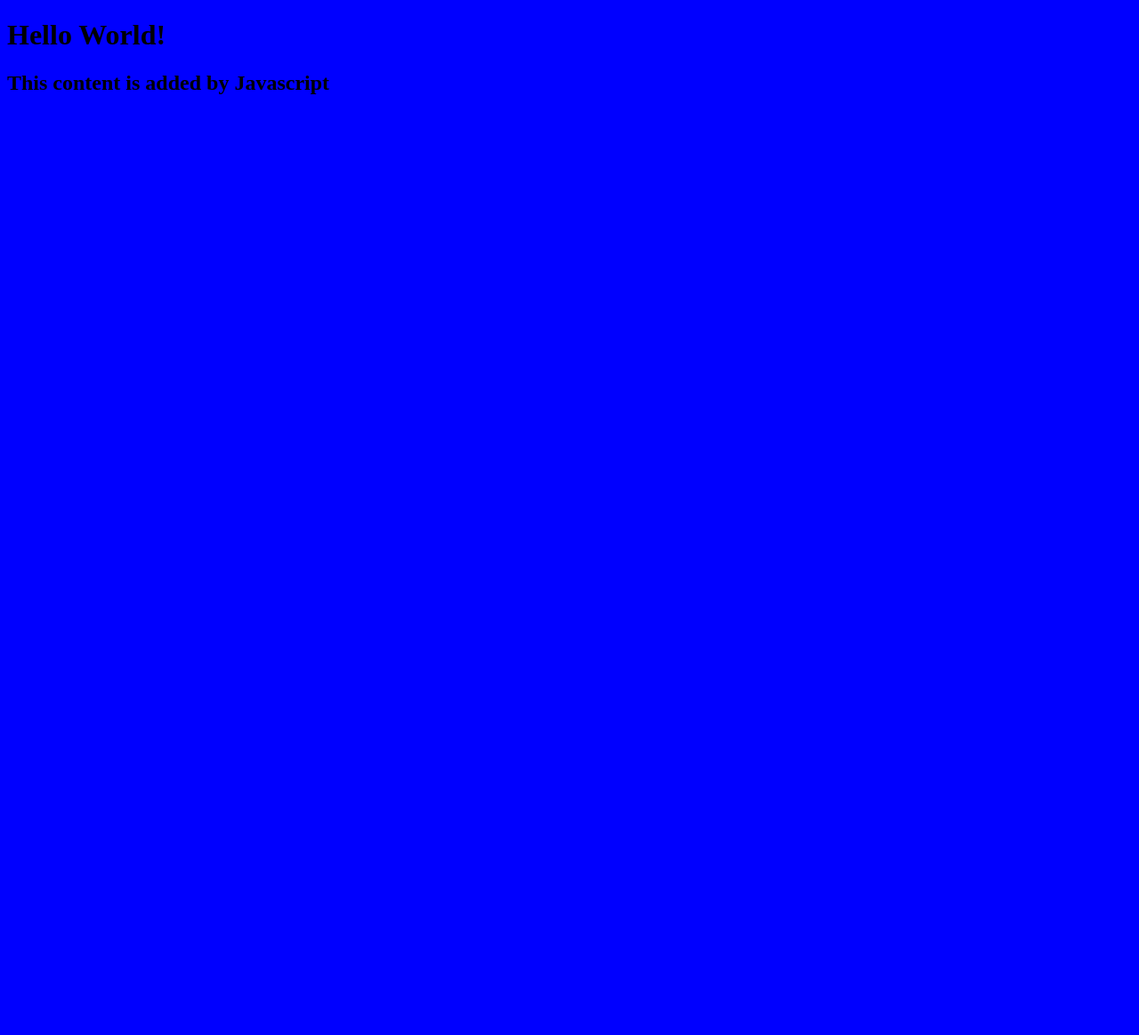
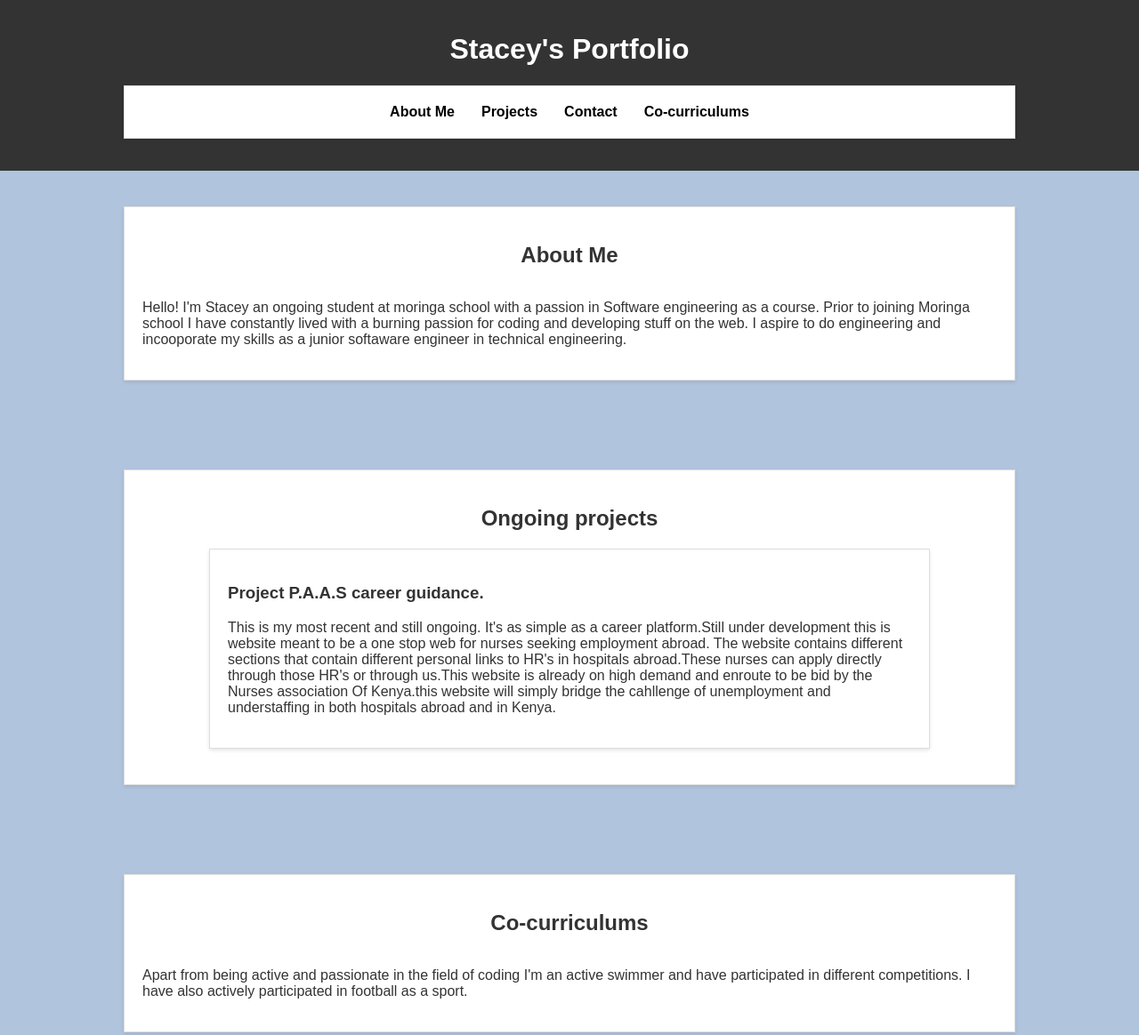
Before and after one commit to staceyjep/my-personal-website, a plain HTML site: page index.html in a window 1280 px wide. Shown: the top 1164 px of the page at 89% size. Before the commit the page ends 800 px from the top, so only its background shows below. Drawn offline with Linux system fonts and the light colour scheme.

Commit message:
added new changes

```diff
--- a/index.html
+++ b/index.html
@@ -1,11 +1,82 @@
 <!DOCTYPE html>
+
 <html lang="en">
   <head>
-    <link rel="stylesheet" href="./style.css">
-    <title>My Personal Website</title>
+    <meta charset="UTF-8" />
+    <meta name="viewport" content="width=device-width, initial-scale=1.0" />
+    <title>STACEY'S PORTFOLIO</title>
+    <link rel="stylesheet" href="./style.css" />
   </head>
   <body>
-    <h1>Hello World!</h1>
-    <script src="script.js"></script>
+    <header>
+      <h1>Stacey's Portfolio</h1>
+      <div class="container">
+        <nav>
+          <ul>
+            <li><a href="#about me">About Me</a></li>
+            <li><a href="#ongoing projects">Projects</a></li>
+            <li><a href="#contacts">Contact</a></li>
+            <li><a href="co-curriculums">Co-curriculums</a></li>
+          </ul>
+        </nav>
+      </div>
+    </header>
+
+    <section id="about" class="section">
+      <div class="container">
+        <h2>About Me</h2>
+        <p>
+          Hello! I'm Stacey an ongoing student at moringa school with a passion
+          in Software engineering as a course. Prior to joining Moringa school I
+          have constantly lived with a burning passion for coding and developing
+          stuff on the web. I aspire to do engineering and incooporate my skills
+          as a junior softaware engineer in technical engineering.
+        </p>
+      </div>
+    </section>
+
+    <section id="projects" class="section">
+      <div class="container">
+        <h2>Ongoing projects</h2>
+        <div class="project">
+          <h3>Project P.A.A.S career guidance.</h3>
+          <p>
+            This is my most recent and still ongoing. It's as simple as a career
+            platform.Still under development this is website meant to be a one
+            stop web for nurses seeking employment abroad. The website contains
+            different sections that contain different personal links to HR's in
+            hospitals abroad.These nurses can apply directly through those HR's
+            or through us.This website is already on high demand and enroute to
+            be bid by the Nurses association Of Kenya.this website will simply
+            bridge the cahllenge of unemployment and understaffing in both
+            hospitals abroad and in Kenya.
+          </p>
+        </div>
+      </div>
+    </section>
+    <section id="Co-curriculums" class="section">
+        <div class="container">
+      <h2>Co-curriculums</h2>
+      <p>
+        Apart from being active and passionate in the field of coding I'm an
+        active swimmer and have participated in different competitions. I have also actively participated in football as a sport.
+      </p>
+    </div>
+      </section>
+      </section>
+    </section>
+    <section id="contact" class="section">
+      <div class="container">
+        <h2>Personal Contacts</h2>
+        <p>Email:Staceyjepchumbarr@gamil.com</p>
+        <p>+254728668849</p>
+        <p>LinkedIn: <a href="#">Your Profile</a></p>
+      </div>
+    </section>
+    <footer>
+      <div class="container">
+        <p>© 2025 Stacey's Portfolio. All rights reserved.</p>
+      </div>
+    </footer>
   </body>
 </html>
--- a/script.js
+++ /dev/null
@@ -1,3 +0,0 @@
-const h2 =document.createElement("h2");
-h2.textContent = "This content is added by Javascript";
-document.querySelector("body").appendChild(h2);
--- a/style.css
+++ b/style.css
@@ -1,3 +1,131 @@
-body{
-    background: blue;
+body {
+    font-family: 'Arial', sans-serif;
+    margin: 0;
+    background-color: #f4f4f4;
+    color: #333;
 }
+
+.container {
+    max-width: 960px;
+    margin: 0 auto;
+    padding: 20px;
+}
+
+header {
+    background-color: #333;
+    color: #fff;
+    text-align: center;
+    padding: 1em 0;
+}
+
+nav ul {
+    list-style: none;
+    margin: 0;
+    padding: 0;
+    display: inline-flex;
+    justify-content: center;
+    width: 100%;
+}
+
+nav ul li {
+    margin: 0 15px;
+}
+
+nav ul li a {
+    text-decoration: none;
+    color:black;
+    font-weight: bold;
+    transition: color 0.3s ease;
+}
+
+nav ul li a:hover {
+    color: #ffcc00;
+}
+
+.section {
+    padding: 40px 0;
+    text-align: center;
+}
+
+
+#about {
+    background-color: lightsteelblue;
+
+}
+
+#about .container {
+    display: flex;
+    flex-direction: column;
+    align-items: center;
+}
+
+#about img {
+    max-width: 200px;
+    border-radius: 50%;
+    margin-bottom: 20px;
+    border: 5px solid #333;
+}
+
+
+#projects {
+    background-color: lightsteelblue;
+}
+
+#projects .container {
+    display: flex;
+    flex-direction: column;
+    align-items: center;
+}
+
+.project {
+    border: 1px solid #ddd;
+    padding: 20px;
+    margin-bottom: 20px;
+    width: 80%;
+    background-color:white;
+    box-shadow: 0 2px 4px rgba(0, 0, 0, 0.1);
+    text-align: left;
+}
+
+
+#Co-curriculums {
+    background-color:lightsteelblue;
+}
+
+#Co-curriculums .container{
+    display: flex;
+    flex-direction: column;
+    align-items: center;
+}
+.container{
+    border: 1px solid #ddd;
+    padding: 20px;
+    margin-bottom: 20px;
+    width: 80%;
+    background-color:white;
+    box-shadow: 0 2px 4px rgba(0, 0, 0, 0.1);
+    text-align: left;
+}
+
+#contact {
+    background-color:lightsteelblue;
+}
+
+#contact .container {
+    display: flex;
+    flex-direction: column;
+    align-items: center;
+}
+
+#contact a {
+    color: blue;
+    text-decoration: none;
+}
+
+
+footer {
+    background-color: #333;
+    color: black;
+    text-align: center;
+    padding: 10px;
+}
```
